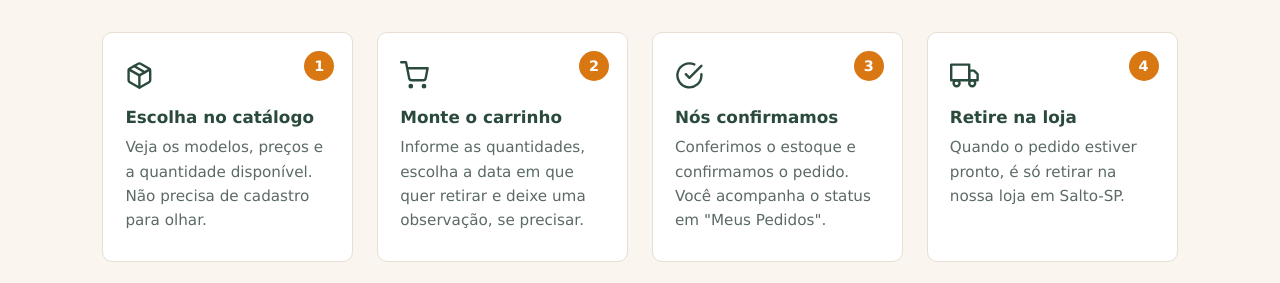
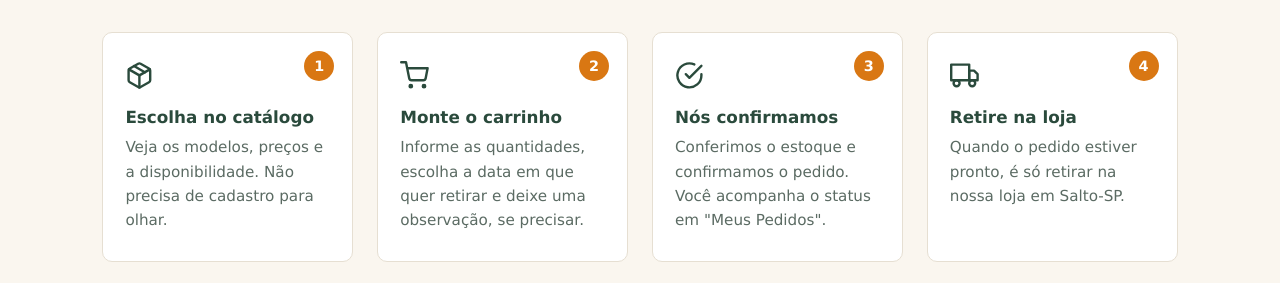
Before and after one commit to Protagonistas-ADS/PI-2, a React (Vite) app in the folder frontend/: page / in a window 1280 px wide. Shown: the part 1260-1543 px from the top of the page. Built offline with nearby package versions, Linux system fonts and the light colour scheme; no server answers.

Commit message:
Ajusta texto sobre disponibilidade dos produtos

```diff
--- a/frontend/src/pages/Compartilhadas/TelaInicial/index.tsx
+++ b/frontend/src/pages/Compartilhadas/TelaInicial/index.tsx
@@ -60,7 +60,7 @@ const passos = [
     {
         icone: <FiPackage aria-hidden="true" />,
         titulo: "Escolha no catálogo",
-        texto: "Veja os modelos, preços e a quantidade disponível. Não precisa de cadastro para olhar.",
+        texto: "Veja os modelos, preços e a disponibilidade. Não precisa de cadastro para olhar.",
     },
     {
         icone: <FiShoppingCart aria-hidden="true" />,
```
